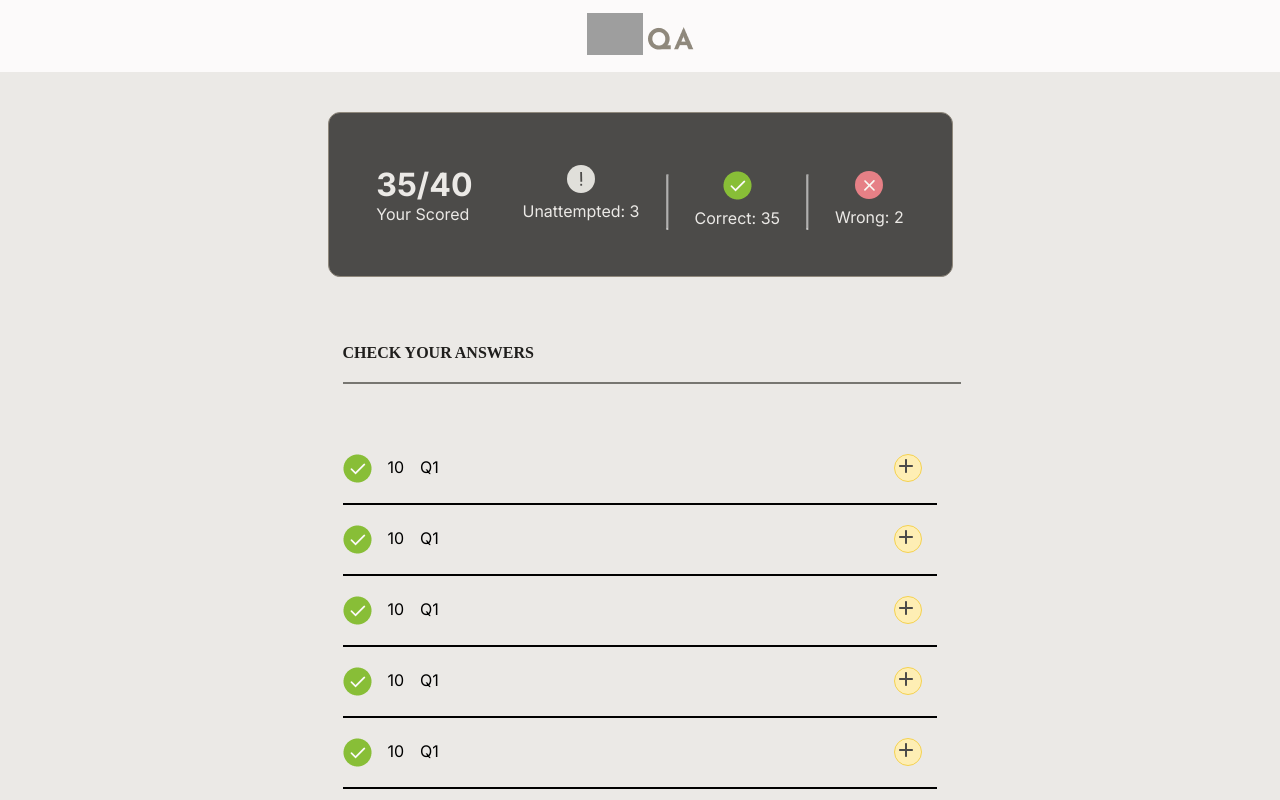
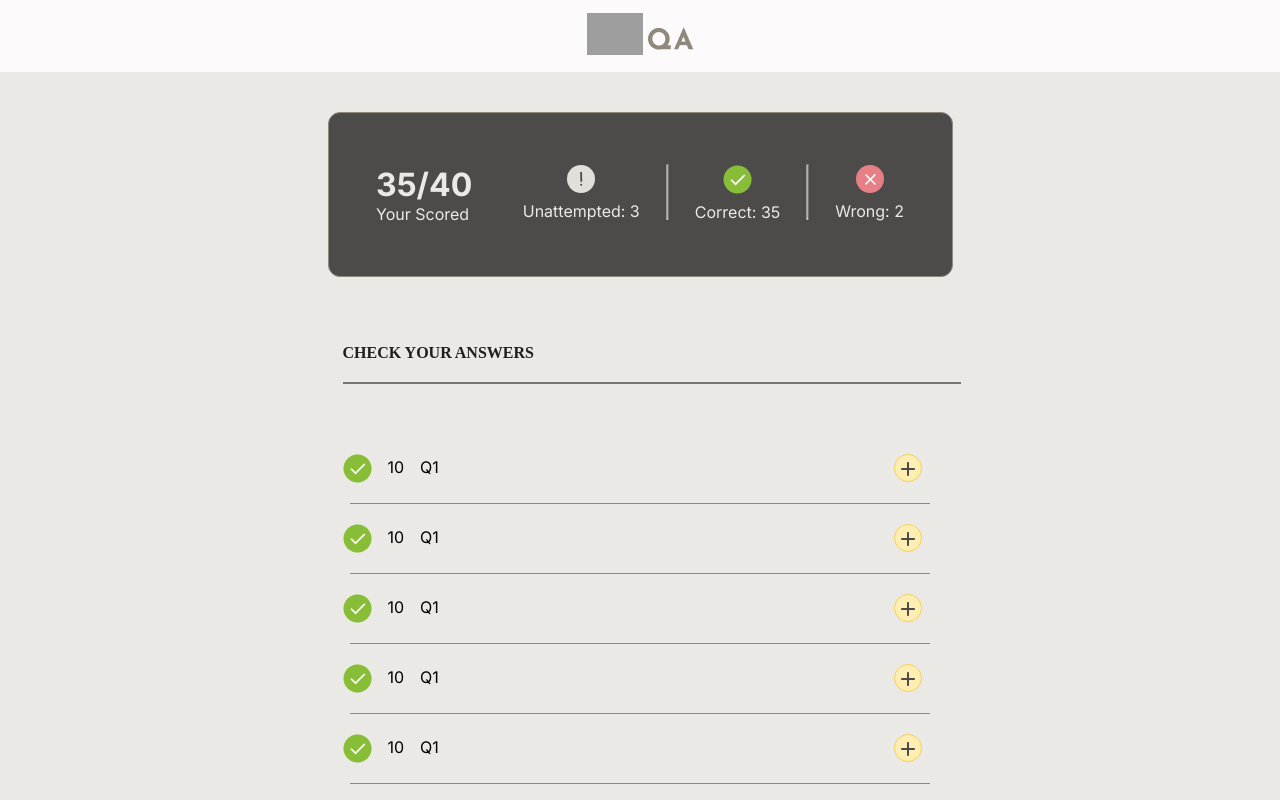
Before and after one commit to tannukumari14/assessment-platform, a Next.js app: page /score in a window 1280 px wide. Shown: the top 800 px of the page. Built offline with nearby package versions, Linux system fonts and the light colour scheme; grey boxes are pictures that could not be loaded.

Commit message:
4th page after review

```diff
--- a/app/Footer.css
+++ b/app/Footer.css
@@ -31,88 +31,3 @@
     font-weight: 400;
     letter-spacing: 0.28px;
   }
-
-  /* assessment */
-  .assessment-header{
-    background: #FCFAFA;
-    height: 72px;
-    margin: 0 auto;
-    display: flex;
-    align-items: center;
-    text-align: center;
-  }
-
-  .images{
-    margin: 18px 0px 18px 120px;
-    display: flex;
-    width: 112px;
-    align-items: center;
-  }
-
-  .logo2{
-    margin-left: 10px;
-  }
-
-  .box{
-    display: flex;
-    align-items: center;
-    gap: 16px;
-    margin-left: 678px;
-  }
-
-  .prvious{
-    fill:  #EBE9E6;
-    stroke-width: 1px;
-    stroke:  #EBE9E6;
-    width: 28px;
-    height: 28px;
-  }
-
-  .circle1{
-    display: flex;
-    width: 30px;
-    padding: 7px 10px 6px 10px;
-    flex-direction: column;
-    justify-content: center;
-    align-items: center;
-    gap: 10px;
-    border-radius: 30px;
-    background: #4C4B49;
-  }
-
-  .circle{
-    display: flex;
-    width: 30px;
-    padding: 7px 10px 6px 10px;
-    flex-direction: column;
-    justify-content: center;
-    align-items: center;
-    gap: 10px;
-    border-radius: 30px;
-    border: 2px solid  #E0DFDA;
-  }
-
-  .next{
-    width: 28px;
-    height: 28px;
-    fill: #FEEEB4;
-    stroke-width: 1px;
-    stroke: #F4D150;
-  }
-
-  .submit-assessment{
-    margin-left: 72.5px;
-    display: inline-flex;
-    padding: 16px 35px;
-    justify-content: center;
-    align-items: center;
-    gap: 10px;
-    border-radius: 4px;
-    border: 2px solid  #F4D150;
-    background:  #FEEEB4;
-    box-shadow: 0px 4px 7px 0px #B3AE9C;
-    width: 130px;
-    margin-right: 200px;
-    color: black;
-    text-decoration: none;
-  }
--- a/app/Header.js
+++ b/app/Header.js
@@ -3,7 +3,7 @@ import "./Header.css";
 const Header = () => {
     return (
         <>
-            <div className="border-header ">
+            <div className="border-header">
                 <div>
                     <img className="LogoGrp" src="LogoGrp.svg" alt="Logo Group" />
                     <img className="Logo" src="QA.png" alt="QA Logo" />
--- a/app/component/Assessment_Header.js
+++ b/app/component/Assessment_Header.js
@@ -1,10 +1,11 @@
 import Pagination from './Pagination';
+import './Assessment_Header.css';
 
 const Assessment_Header = () => {
     return (
         <>
             <div className="assessment-header">
-                <div className="images">
+                <div className="images-logo">
                     <img className="logo1" src="LogoGrp.svg" alt="Logo Group" />
                     <img className="logo2" src="QA.png" alt="QA Logo" />
                 </div>
--- a/app/component/Assessment_Question_Page.css
+++ b/app/component/Assessment_Question_Page.css
@@ -22,7 +22,7 @@
     height: 400px;
     border-radius: 12px;
     border: 1px dashed  #777671;
-    background: var(--Light-b, #F9F7F2);
+    background: #F9F7F2;
     margin-right: 50px;
     margin-top: 60px;
   }
--- a/app/component/Pagination.js
+++ b/app/component/Pagination.js
@@ -1,12 +1,13 @@
+import Link from 'next/link';
+import   './Pagination.css';
 
-import Link from 'next/link';
 const Pagination = ()=>{
     return(
         <>
         <div className="box">
                     <img className="previous" src="Component1.svg" alt="Previous" />
                     <a className="circle1">1</a>
-                    <a className="circle">2</a>
+                    <a className="circle" >2</a>
                     <a className="circle">3</a>
                     <a className="circle">4</a>
                     <a className="circle">5</a>
--- a/app/globals.css
+++ b/app/globals.css
@@ -31,7 +31,6 @@ width: 360px;
   width: 320px;
   height: auto;
   background: #FCFAFA;
-
 }
 
 .Instructions{
@@ -108,21 +107,48 @@ width: 360px;
 
 /* page 2 */
 /* assesment */
+
+/* assessment_header */
+.assessment-header{
+  background: #FCFAFA;
+  height: 72px;
+  margin: 0 auto;
+  display: flex;
+  align-items: center;
+  text-align: center;
+}
+
+.images{
+  margin: 18px 0px 18px 120px;
+  display: flex;
+  width: 112px;
+  align-items: center;
+}
+
+.logo2{
+  margin-left: 10px;
+}
+
 .assessment-header{
   width: 360px;
 }
 .images{
   margin-left: 779px;
 }
+
+/* pagination */
 .box{
-  border: 1px solid red;
   width: 360px;
   height: 74px;
-  background-color: #FCFAFA;
-  margin-top: 113px;
-  margin-right: 131px;
+  margin-bottom:-145px;
+  margin-left: -234px;
+  background-color:white;
 }
 
+.submit-assessment{
+  margin-left: -234px;
+  margin-bottom:-1245px;
+}
 /* page 3 */
 /* Submit, submit */
 .submit-box{
@@ -189,4 +215,6 @@ width: 360px;
 .space{
   margin-bottom: 145px;
 }
+
+
 }
--- a/app/score/Check_Answer.css
+++ b/app/score/Check_Answer.css
@@ -14,8 +14,9 @@
     color:  #1F1E1C;
     font-family: "Inria Sans";
     font-weight: 700;
-    text-transform: uppercase;
+    font-size: 16px;
   }
+
   .hr-line{
     width: 618px;
     height: 2px;
@@ -24,7 +25,6 @@
   }
 
   .scores-border{
-    /* border: 1px solid #4C4B49; */
     display: flex;
     width: 595px;
     flex-direction: column;
@@ -43,6 +43,7 @@
     margin-top: 3px;
     margin-bottom: 5px;
   }
+
   .image-container {
     position: relative;
     margin-left: 455px;
@@ -54,13 +55,15 @@
 
   .overlay-image {
     position: absolute;
-    top: 0;
+    top: 50%;
+    left: 50%;
+    transform: translate(-50%, -50%);
   }
 
   .line-hr{
-    width: 594px;
-    height: 2px;
-    background: black;
+    width: 580px;
+    height: 1px;
+    background: #8F887C;
     margin: auto;
   }
 
--- a/app/score/Check_Answer.js
+++ b/app/score/Check_Answer.js
@@ -4,7 +4,7 @@ const Check_Answer=()=>{
     return(
         <>
         <div className="checker">
-            <p className="check-num">Check Your Answers</p>
+            <p className="check-num">CHECK YOUR ANSWERS</p>
             <div className="hr-line"></div>
             <div className="scores-border">
                 <div className="answers">
--- a/app/score/Scores.css
+++ b/app/score/Scores.css
@@ -19,6 +19,13 @@
     margin-right: 50.5px;
   }
 
+  .div-for-score{
+    display: flex;
+    justify-content: center;
+    text-align: center;
+    margin-top: 52px;
+    margin-bottom: 73px;
+  }
 
   .Unattempted{
     display: flex;
@@ -26,7 +33,6 @@
     align-items: center;
     gap: 8px;
     color: #EBE9E6;
-    margin: 52px 0px 73px -0.5px;
   }
 
   .hrs{
@@ -35,7 +41,7 @@
     transform: rotate(90deg);
     stroke-width: 1px;
     stroke:  #8F887C;
-    margin-top: 88px;
+    margin-top: 26px;
   }
 
   .image-text{
@@ -43,13 +49,5 @@
     flex-direction: column;
     align-items: center;
     gap: 8px;
-    margin-top: 58px;
     color: #EBE9E6;
   }
-
-
-  .div-for-score{
-    display: flex;
-    justify-content: center;
-    text-align: center;
-  }
```
Also changed, not shown: app/component/Assessment_Header.css (added, +19 -0 lines), app/component/Pagination.css (added, +64 -0 lines).
